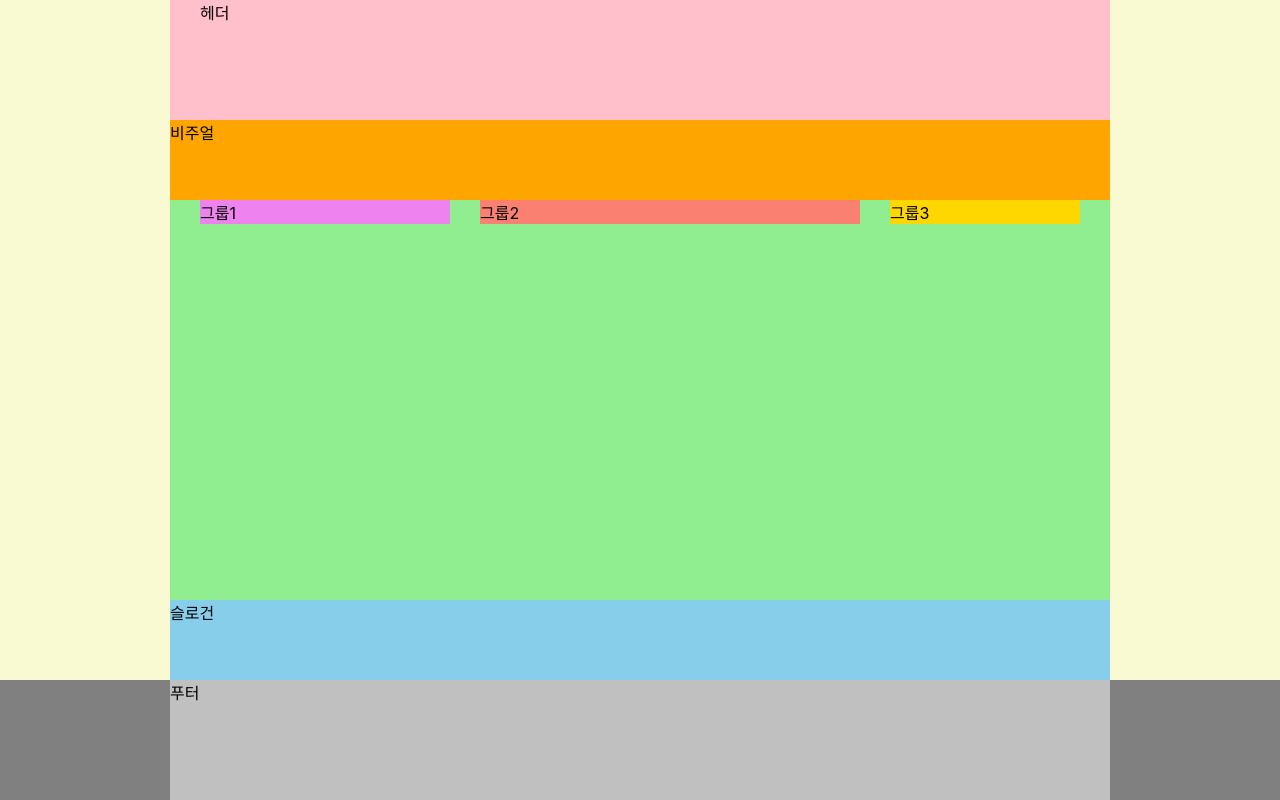
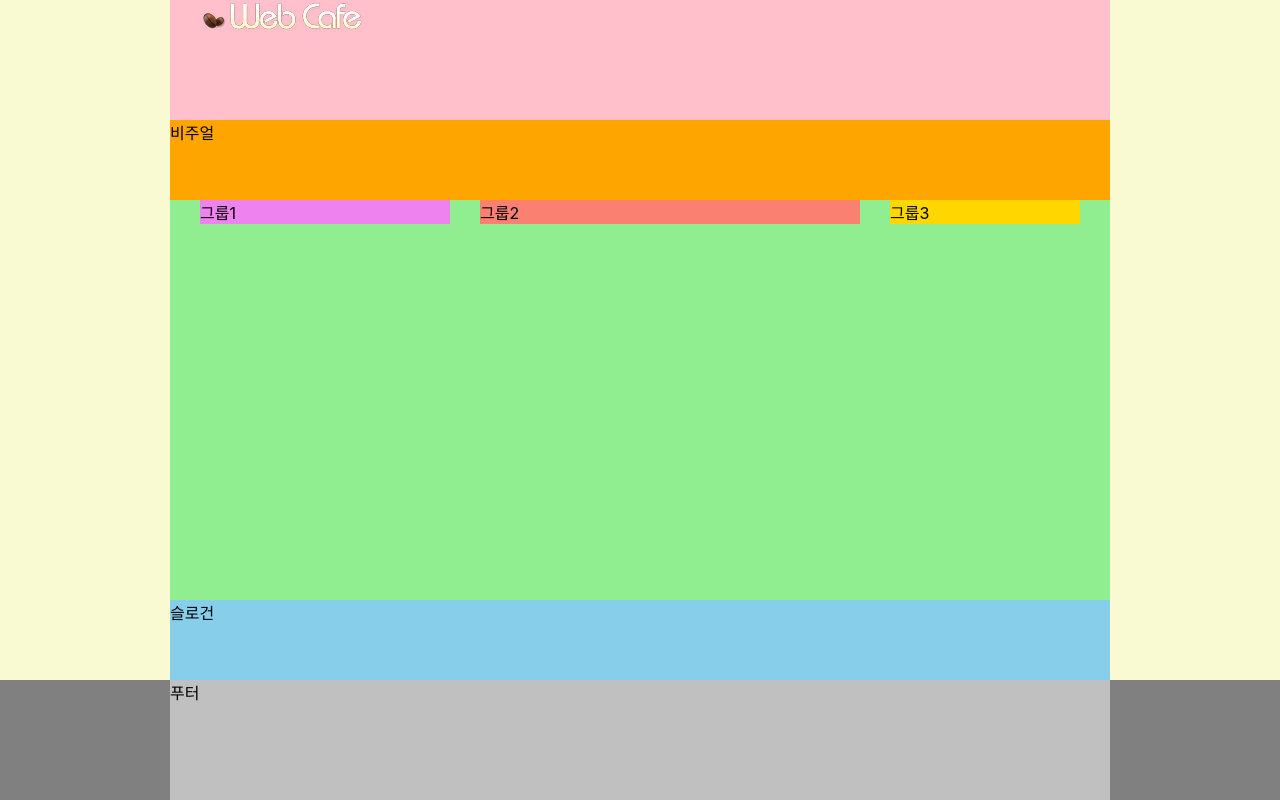
Before and after one commit to binwoonki/HTML5, a website: page index.html in a window 1280 px wide. Drawn offline with Linux system fonts and the light colour scheme; a web font is replaced by a local one.

Commit message:
logo 마크업

```diff
--- a/index.html
+++ b/index.html
@@ -9,7 +9,13 @@
   <link rel="stylesheet" href="styles/style.css" />
 </head>
 <body>
-  <header class="header">헤더</header>
+  <header class="header">
+    <h1 class="logo">
+      <a href="index-complete.html">
+        <img src="assets/logo.png" alt="" />
+      </a>
+    </h1>
+  </header>
   <div class="visual">비주얼</div>
   <main class="main">
     <div class="group group1">그룹1</div>
```
